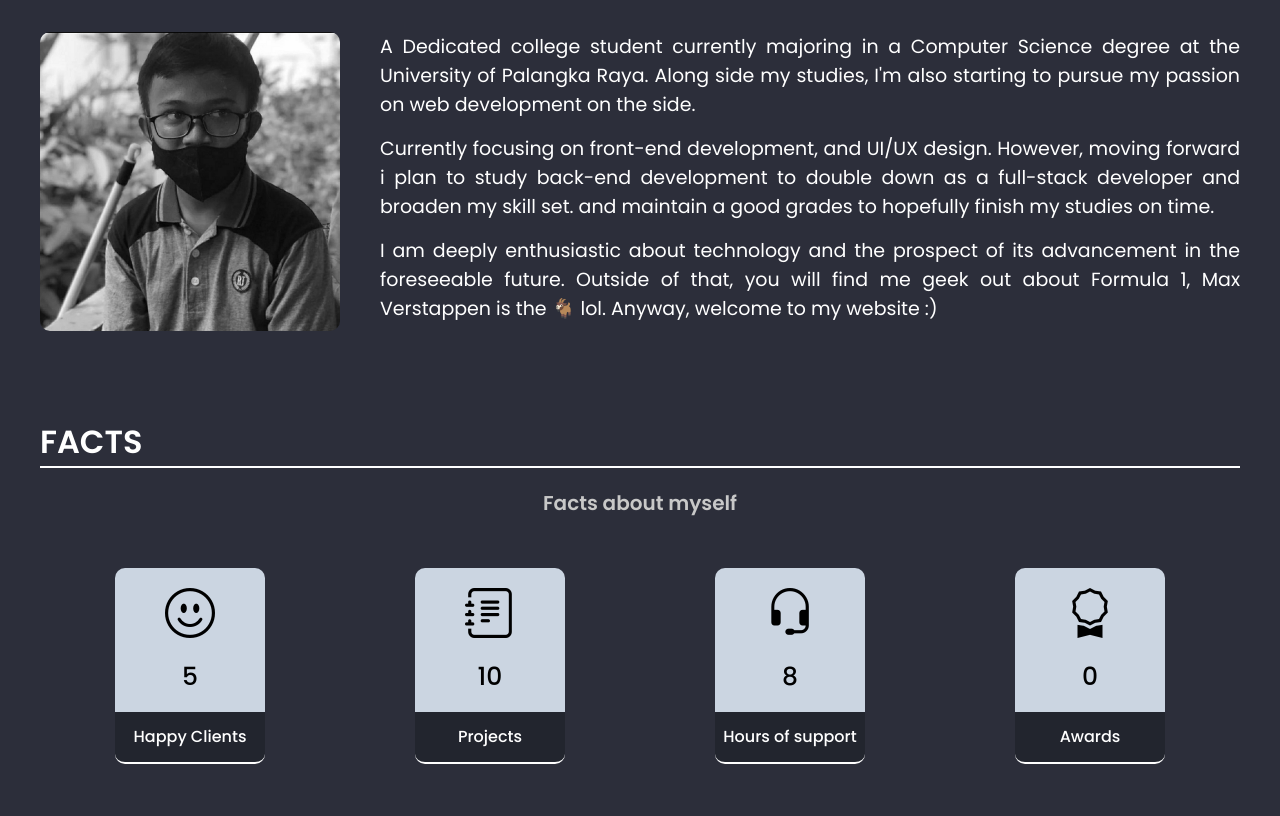
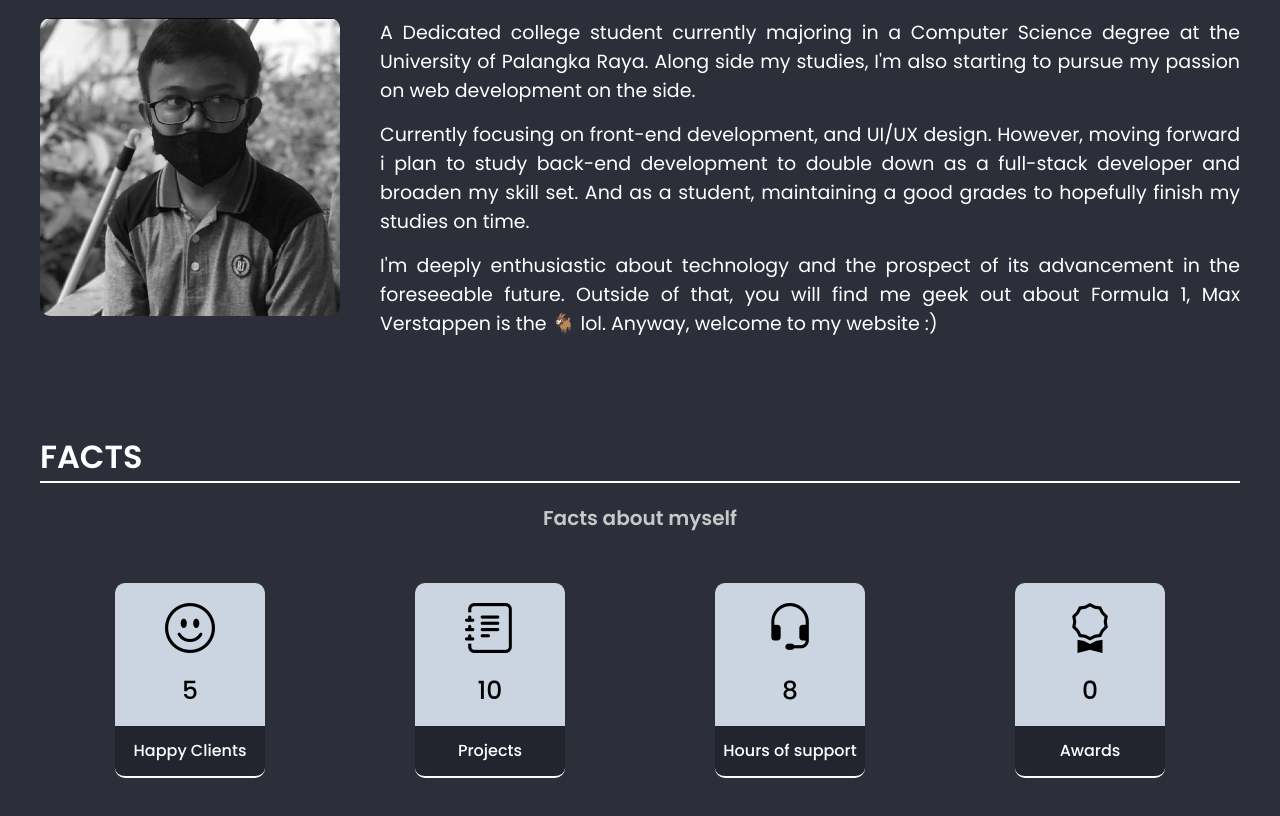
Before and after one commit to bmmasaputra/my-porto, a plain HTML site: page index.html in a window 1280 px wide. Shown: the part 940-1756 px from the top of the page. Drawn offline with nearby package versions, Linux system fonts and the light colour scheme.

Commit message:
Update index.html

```diff
--- a/index.html
+++ b/index.html
@@ -134,10 +134,11 @@
               Currently focusing on front-end development, and UI/UX
               design. However, moving forward i plan to study back-end development
               to double down as a full-stack developer and broaden my skill set.
-              and maintain a good grades to hopefully finish my studies on time.
+              And as a student, maintaining a good grades to hopefully finish my studies
+              on time.
             </p>
             <p>
-              I am deeply enthusiastic about technology and the prospect of its
+              I'm deeply enthusiastic about technology and the prospect of its
               advancement in the foreseeable future. Outside of that, you will find
               me geek out about Formula 1, Max Verstappen is the 🐐 lol. Anyway,
               welcome to my website :)
```
